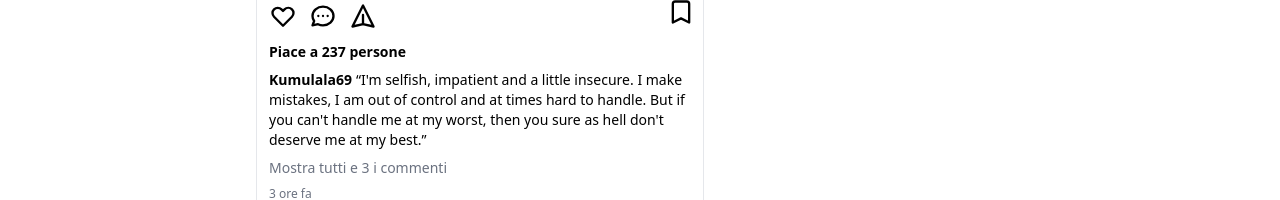
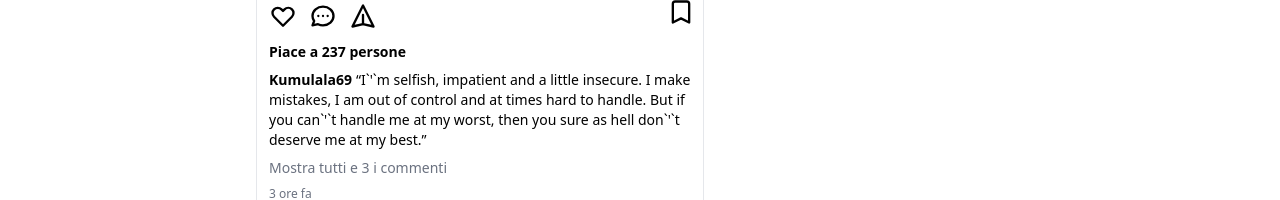
Before and after one commit to asaprelo/InstagramClone-NextJS-Tailwind, a Next.js app: page / in a window 1280 px wide. Shown: the part 732-932 px from the top of the page. Built offline with nearby package versions, Linux system fonts and the light colour scheme.

Commit message:
build Fix

```diff
--- a/components/Post.js
+++ b/components/Post.js
@@ -33,7 +33,7 @@ const Post = (props) => {
                 </div>
             </div>
             <p className="cursor-pointer  pl-3 font-bold text-sm mb-2">Piace a 237 persone</p>
-            <p className="pl-3 text-sm"><span className="font-bold text-sm mr-1">Kumulala69</span>“I'm selfish, impatient and a little insecure. I make mistakes, I am out of control and at times hard to handle. But if you can't handle me at my worst, then you sure as hell don't deserve me at my best.”</p>
+            <p className="pl-3 text-sm"><span className="font-bold text-sm mr-1">Kumulala69</span>“I`&apos;`m selfish, impatient and a little insecure. I make mistakes, I am out of control and at times hard to handle. But if you can`&apos;`t handle me at my worst, then you sure as hell don`&apos;`t deserve me at my best.”</p>
             <p className="cursor-pointer  pl-3 mt-2 text-gray-500 text-sm">Mostra tutti e 3 i commenti</p>
 
             <p className="pl-3 mt-2 text-gray-500 text-xs mb-2">3 ore fa</p>
```
